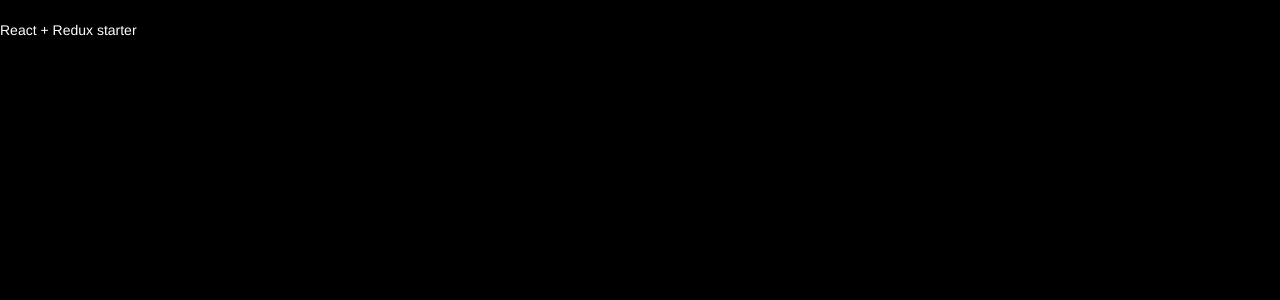
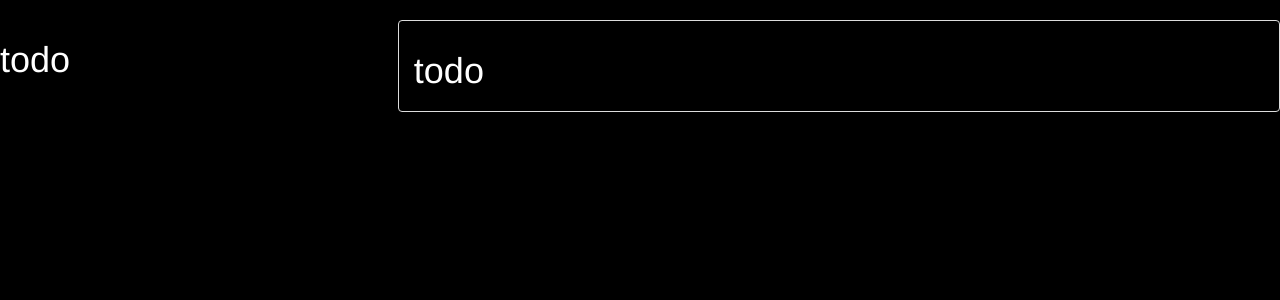
Before and after one commit to LaurentTL/wagon-cities, a React app: page / in a window 1280 px wide. Shown: the top 300 px of the page. Built offline with nearby package versions, Linux system fonts and the light colour scheme.

Commit message:
citylist and city display

```diff
--- a/src/components/app.jsx
+++ b/src/components/app.jsx
@@ -1,9 +1,19 @@
 import React from 'react';
+
+import CityList from '../containers/city_list';
+import City from '../containers/city';
+
+const cities = [
+  { name: 'Paris', address: '16 Villa Gaudelet, 75011 Paris', slug: 'paris' },
+  { name: 'London', address: '14-22 Elder St, London E1 6BT', slug: 'london' },
+  { name: 'Berlin', address: 'Rudi-Dutschke-Straße 26, 10969 Berlin', slug: 'berlin' },
+];
 
 const App = () => {
   return (
     <div className="app">
-      <p>React + Redux starter</p>
+      <CityList cities={cities} />
+      <City />
     </div>
   );
 };
--- /dev/null
+++ b/src/containers/city.jsx
@@ -0,0 +1,13 @@
+import React, { Component } from 'react';
+
+class City extends Component {
+  render() {
+    return (
+      <div className="active-city">
+        <h1>todo</h1>
+      </div>
+    );
+  }
+}
+
+export default City;
--- /dev/null
+++ b/src/containers/city_list.jsx
@@ -0,0 +1,13 @@
+import React, { Component } from 'react';
+
+class CityList extends Component {
+  render() {
+    return (
+      <div className="cities">
+        <h1>todo</h1>
+      </div>
+    );
+  }
+}
+
+export default CityList;
```
